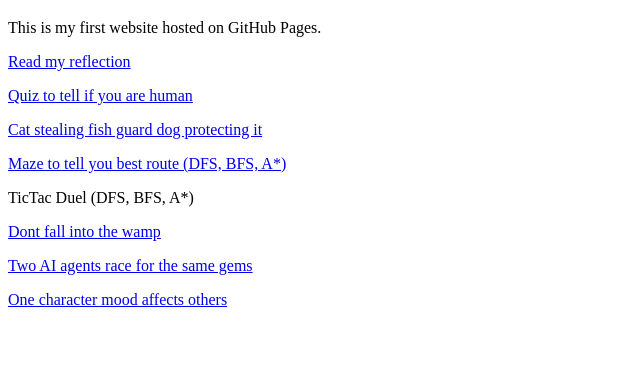
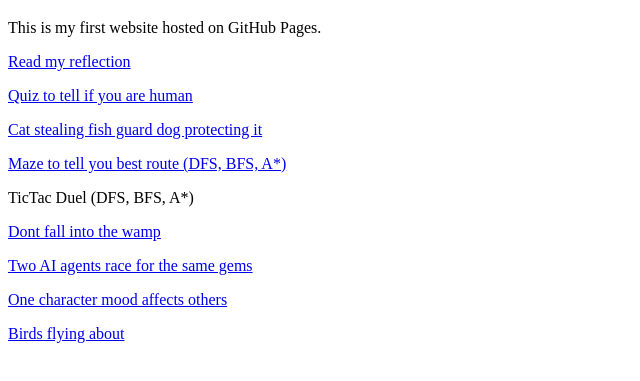
Before and after one commit to Asad-167/my-first-website, a plain HTML site: page index.html in a window 1280 px wide. Shown: the part 61-442 px from the top of the page, without its empty margins (0-640 px from the left). Drawn offline with Linux system fonts and the light colour scheme.

Commit message:
Update index.html

```diff
--- a/index.html
+++ b/index.html
@@ -15,5 +15,6 @@
 <p><a href="https://warm-wumpus-quest-grid.base44.app/">Dont fall into the wamp</a></p>
 <p><a href="https://rustling-gem-rush-play.base44.app/">Two AI agents race for the same gems</a></p>
 <p><a href="https://mood-town-shift.base44.app/">One character mood affects others</a></p>
+<p><a href="https://eminent-life-balance-play.base44.app">Birds flying about</a></p>
 </body>
 </html>
```
